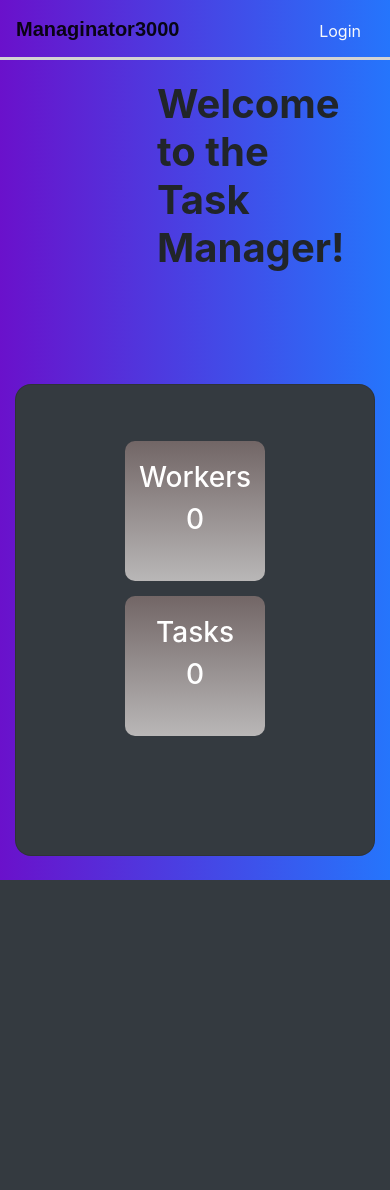
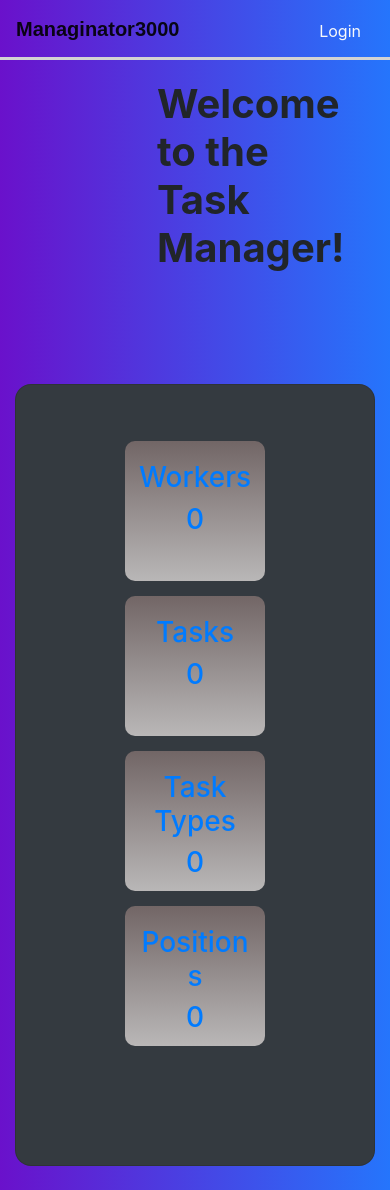
Before and after one commit to Kirontiko/it-company-task-manager, a Django app: page / in a window 390 px wide. Before the commit the page ends 880 px from the top, so only its background shows below. Run offline with Django 4.2, Linux system fonts and the light colour scheme; data that the repository does not hold is empty; some web fonts are replaced.

Commit message:
Modifying index.html to increase usability from phone

```diff
--- a/templates/task_manager/index.html
+++ b/templates/task_manager/index.html
@@ -10,8 +10,26 @@
 
               <div class="mb-md-5 mt-md-4 pb-5">
                 <nav class="navbar">
-                  <div class="nav-item item"><h3 class="text-center">Workers</h3><h3>{{ num_workers }}</h3></div>
-                  <div class="nav-item item"><h3 class="text-center">Tasks</h3> <h3>{{ num_tasks }}</h3></div>
+                  <div class="nav-item item">
+                    <a href="{% url 'task_manager:worker-list' %}">
+                      <h3 class="text-center">Workers</h3><h3>{{ num_workers }}</h3>
+                    </a>
+                  </div>
+                  <div class="nav-item item">
+                    <a href="{% url 'task_manager:task-list' %}">
+                      <h3 class="text-center">Tasks</h3><h3>{{ num_tasks }}</h3>
+                    </a>
+                  </div>
+                  <div class="nav-item item">
+                    <a href="{% url 'task_manager:task-type-list' %}">
+                      <h3 class="text-center">Task Types</h3><h3>{{ num_task_types }}</h3>
+                    </a>
+                  </div>
+                  <div class="nav-item item">
+                    <a href="{% url 'task_manager:position-list' %}">
+                      <h3 class="text-center">Positions</h3><h3>{{ num_positions }}</h3>
+                    </a>
+                  </div>
                 </nav>
               </div>
 
```
